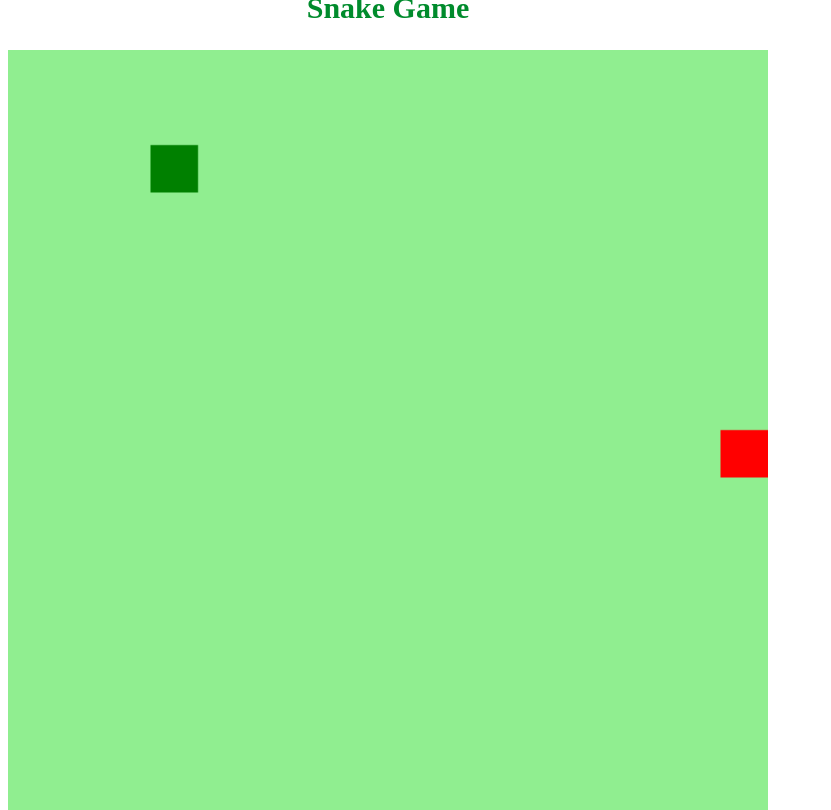
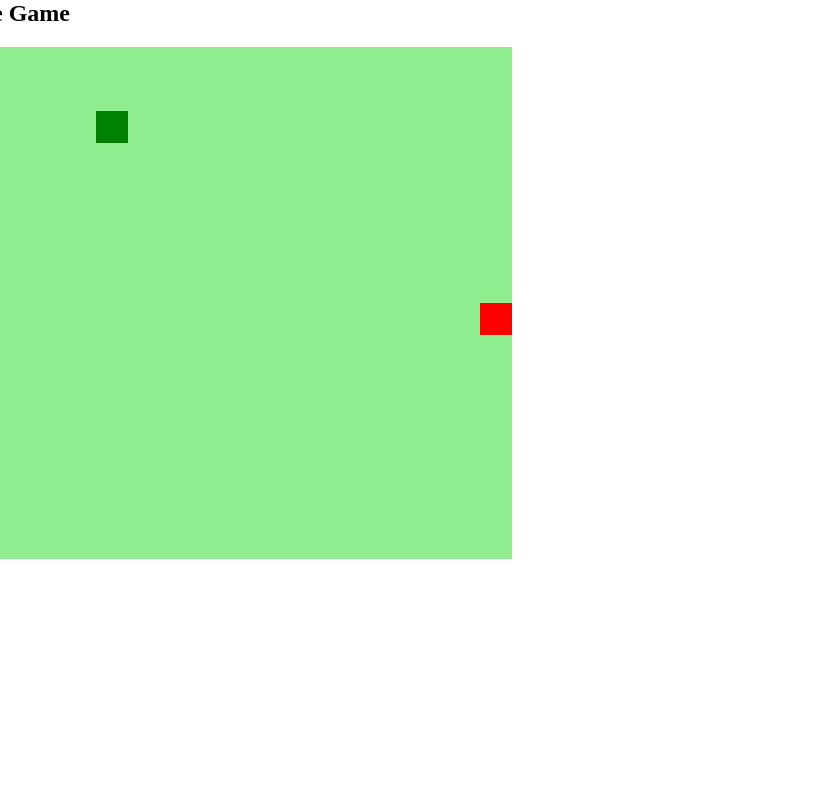
Before and after one commit to SMarkus27/snake_game, a plain HTML site: page snake game/index.html in a window 1280 px wide. Shown: the whole page, without its empty margins (0-831 px from the left). Drawn offline with Linux system fonts and the light colour scheme.

```diff
--- a/snake game/style/style.css
+++ b/snake game/style/style.css
@@ -1,12 +1,21 @@
-body{
+*,
+::after,
+::before{
+    margin: 0;
+    padding: 0;
+    box-sizing: border-box;
+}
 
-    height: 95vh;
-    width: 95vh;
+.container{
     display: flex;
+    flex-direction: column;
     justify-content: center;
-    align-content: center;
-    flex-direction: column;
-    color: rgb(0, 139, 44);
-    font-size: 20px;
-    text-align: center;
+    align-items: center;
+    margin: 20px auto;
 }
+h2,.score {
+    margin-left: -60px;
+}
+#snake{
+    margin-top: 20px;
+}
```
